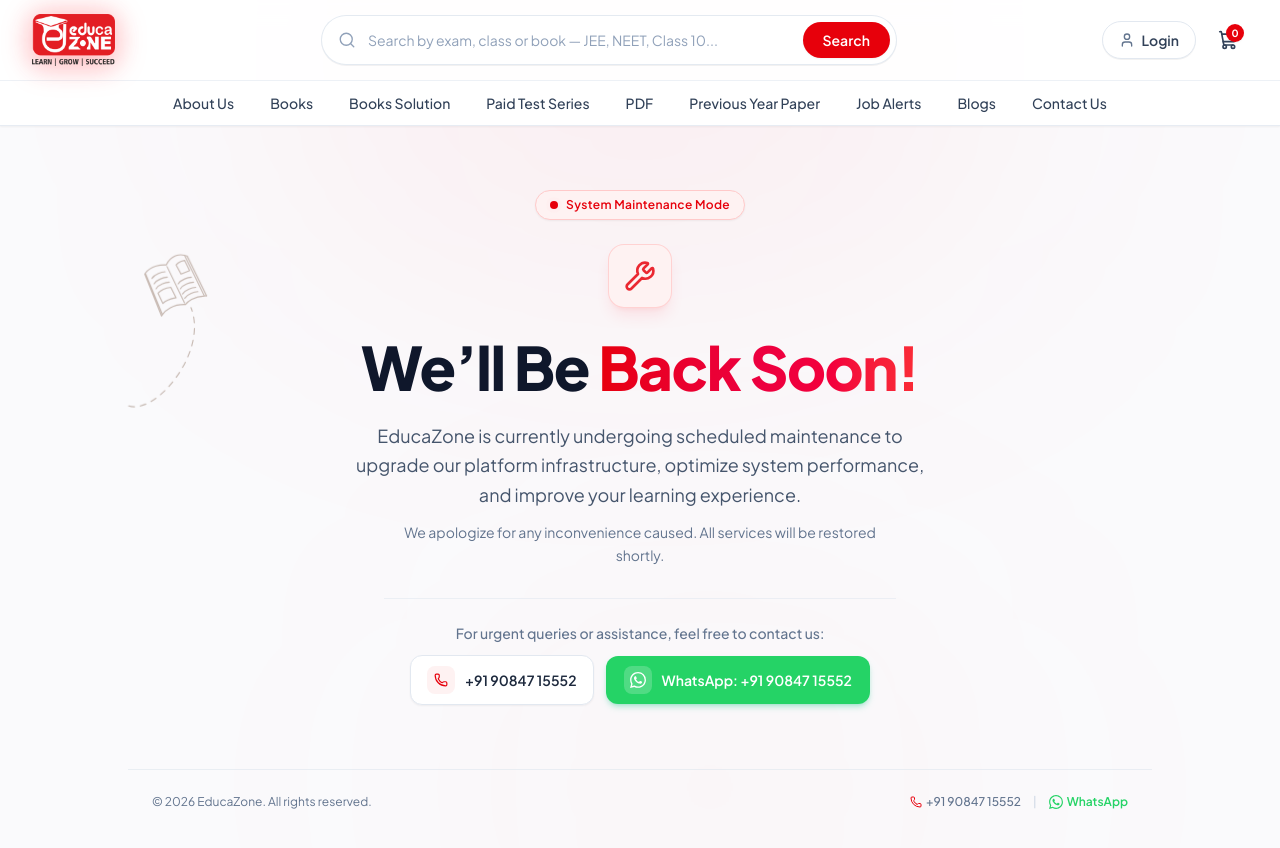
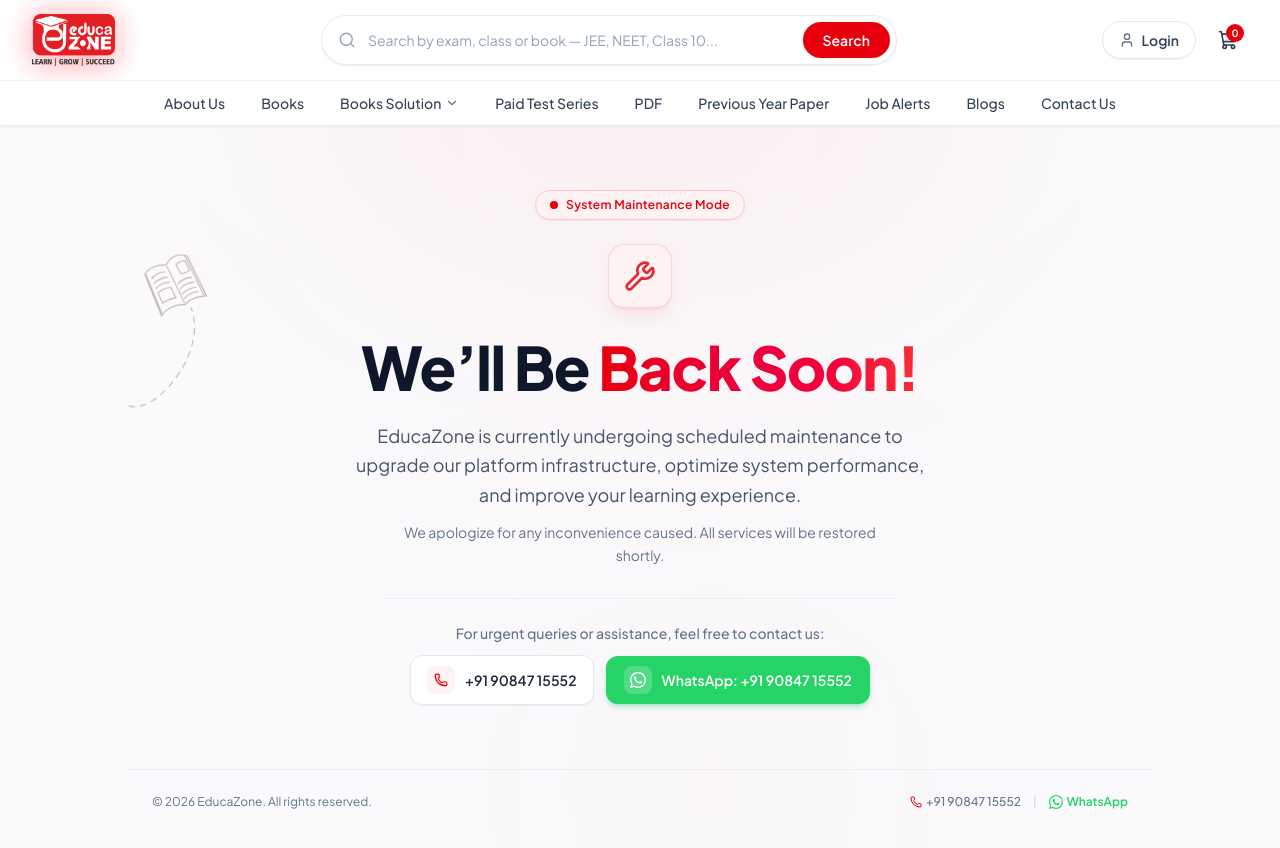
Before and after one commit to ritikvarun/educazone, a React (Vite) app: page / in a window 1280 px wide. Shown: the top 848 px of the page. Built offline with nearby package versions, Linux system fonts and the light colour scheme.

Commit message:
Add Books Solution dropdown menu on click with exact styling from reference

```diff
--- a/src/components/Navbar.jsx
+++ b/src/components/Navbar.jsx
@@ -1,11 +1,21 @@
-import { useState } from 'react'
-import { Search, ShoppingCart, User, X } from 'lucide-react'
+import { useState, useRef, useEffect } from 'react'
+import { Search, ShoppingCart, User, X, ChevronDown } from 'lucide-react'
 import logoBadge from '../assets/educazone-badge.png'
+
+const booksSolutionOptions = [
+  { name: 'Class 9', href: '#class-9' },
+  { name: 'Class 10', href: '#class-10' },
+  { name: 'Class 11', href: '#class-11' },
+  { name: 'Class 12', href: '#class-12' },
+  { name: 'Entrance Exams', href: '#entrance-exams' },
+  { name: 'K-8 Solutions', href: '#k-8-solutions' },
+  { name: 'K-8 E-Learning', href: '#k-8-e-learning' },
+]
 
 const subNavItems = [
   { name: 'About Us', href: '#about-us' },
   { name: 'Books', href: '#books' },
-  { name: 'Books Solution', href: '#books-solution' },
+  { name: 'Books Solution', isDropdown: true },
   { name: 'Paid Test Series', href: '#paid-test-series' },
   { name: 'PDF', href: '#pdf' },
   { name: 'Previous Year Paper', href: '#previous-year-paper' },
@@ -18,6 +28,20 @@
   cartCount = 0
 }) {
   const [searchQuery, setSearchQuery] = useState('')
+  const [isBooksSolutionOpen, setIsBooksSolutionOpen] = useState(false)
+  const dropdownRef = useRef(null)
+
+  useEffect(() => {
+    function handleClickOutside(event) {
+      if (dropdownRef.current && !dropdownRef.current.contains(event.target)) {
+        setIsBooksSolutionOpen(false)
+      }
+    }
+    document.addEventListener('mousedown', handleClickOutside)
+    return () => {
+      document.removeEventListener('mousedown', handleClickOutside)
+    }
+  }, [])
 
   return (
     <header className="sticky top-0 z-50 w-full border-b border-slate-200/80 bg-white/90 backdrop-blur-md shadow-xs transition-all">
@@ -101,18 +125,65 @@
 
       </div>
 
-      {/* Sub Navbar Row (Pure text links, no dropdown) */}
-      <nav className="w-full border-t border-slate-200/60 bg-white/95">
+      {/* Sub Navbar Row */}
+      <nav className="w-full border-t border-slate-200/60 bg-white/95 relative">
         <div className="max-w-7xl mx-auto px-4 sm:px-6 lg:px-8">
-          <ul className="flex items-center justify-center gap-5 sm:gap-7 md:gap-9 py-2.5 overflow-x-auto whitespace-nowrap no-scrollbar text-xs sm:text-sm font-medium text-slate-700">
+          <ul className="flex items-center justify-center gap-5 sm:gap-7 md:gap-9 py-2.5 overflow-x-auto sm:overflow-visible whitespace-nowrap no-scrollbar text-xs sm:text-sm font-medium text-slate-700">
             {subNavItems.map((item) => (
               <li key={item.name} className="shrink-0">
+                {item.isDropdown ? (
+                  <div className="relative inline-block text-left" ref={dropdownRef}>
+                    <button
+                      type="button"
+                      onClick={() => setIsBooksSolutionOpen((prev) => !prev)}
+                      className={`inline-flex items-center gap-1 py-0.5 cursor-pointer font-medium transition-colors duration-150 ${
+                        isBooksSolutionOpen ? 'text-red-600 font-semibold' : 'hover:text-red-600'
+                      }`}
+                      aria-expanded={isBooksSolutionOpen}
+                    >
+                      <span>{item.name}</span>
+                      <ChevronDown
+                        className={`w-3.5 h-3.5 transition-transform duration-200 ${
+                          isBooksSolutionOpen ? 'rotate-180 text-red-600' : 'text-slate-500'
+                        }`}
+                      />
+                    </button>
+
+                    {/* Dropdown Menu matching user screenshot */}
+                    {isBooksSolutionOpen && (
+                      <div className="absolute left-0 top-full mt-2 w-48 sm:w-52 bg-white rounded-md shadow-2xl border border-slate-200/90 z-50 overflow-hidden text-left animate-in fade-in slide-in-from-top-1 duration-150">
+                        {/* Top Red Accent Stripe (matching screenshot) */}
+                        <div className="h-[3px] bg-red-600 w-full" />
+
+                        {/* List Items with Dividers */}
+                        <ul className="divide-y divide-slate-100 py-0.5">
+                          {booksSolutionOptions.map((opt, idx) => (
+                            <li key={opt.name}>
+                              <a
+                                href={opt.href}
+                                onClick={() => setIsBooksSolutionOpen(false)}
+                                className={`block px-4 py-2.5 sm:py-3 text-xs sm:text-sm font-bold tracking-tight transition-colors duration-150 ${
+                                  idx === 0
+                                    ? 'text-blue-600 hover:bg-slate-50'
+                                    : 'text-slate-800 hover:text-blue-600 hover:bg-slate-50'
+                                }`}
+                              >
+                                {opt.name}
+                              </a>
+                            </li>
+                          ))}
+                        </ul>
+                      </div>
+                    )}
+                  </div>
+                ) : (
                   <a
                     href={item.href}
                     className="hover:text-red-600 transition-colors duration-150 py-0.5 inline-block"
                   >
                     {item.name}
                   </a>
+                )}
               </li>
             ))}
           </ul>
```
Lines whose indentation alone changed are shown as unchanged.
